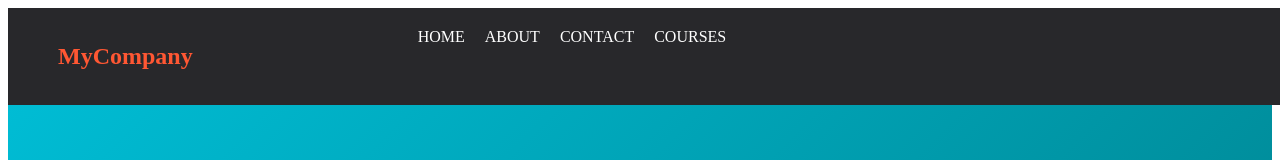
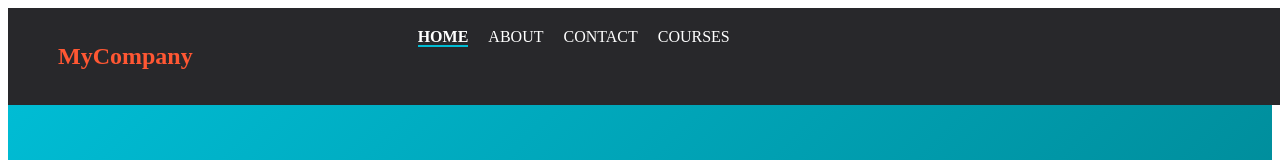
Before and after one commit to Rgaibi/angular, an Angular app in the folder ANGULAR-ROUTING/: page /Home in a window 1280 px wide. Shown: the top 160 px of the page. Built offline with nearby package versions, Linux system fonts and the light colour scheme.

Commit message:
Styling Active Router Link

```diff
--- a/ANGULAR-ROUTING/src/app/header/header.component.html
+++ b/ANGULAR-ROUTING/src/app/header/header.component.html
@@ -9,10 +9,10 @@
       </div>
       <div class="page-header-primary">
         <div class="page-header-primary-nav">
-            <a routerLink="Home">HOME</a>
-            <a routerLink="About">ABOUT</a>
-            <a routerLink="Contact">CONTACT</a>
-            <a routerLink="Courses">COURSES</a>
+            <a routerLink="Home"  routerLinkActive="active" [routerLinkActiveOptions]="{exact: true}">HOME</a>
+            <a routerLink="About" routerLinkActive="active" [routerLinkActiveOptions]="{exact: true}">ABOUT</a>
+            <a routerLink="Contact" routerLinkActive="active" [routerLinkActiveOptions]="{exact: true}">CONTACT</a>
+            <a routerLink="Courses" routerLinkActive="active" [routerLinkActiveOptions]="{exact: true}">COURSES</a>
         </div>
         <div class="page-header-login-logout">
             <a routerLink="#">LOGIN</a>
--- a/ANGULAR-ROUTING/src/styles.css
+++ b/ANGULAR-ROUTING/src/styles.css
@@ -1 +1,5 @@
-/* You can add global styles to this file, and also import other style files */
+a.active {
+  color: #00bcd4;          /* couleur du lien actif */
+  font-weight: bold;        /* mettre en gras */
+  border-bottom: 2px solid #00bcd4; /* soulignement moderne */
+}
```
